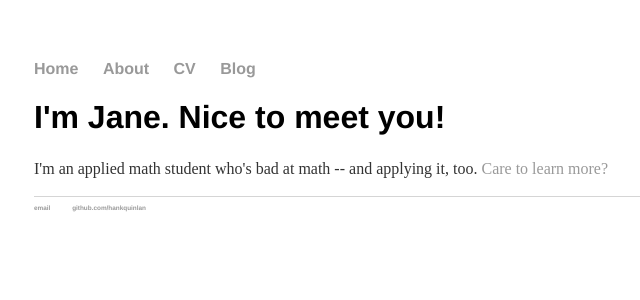
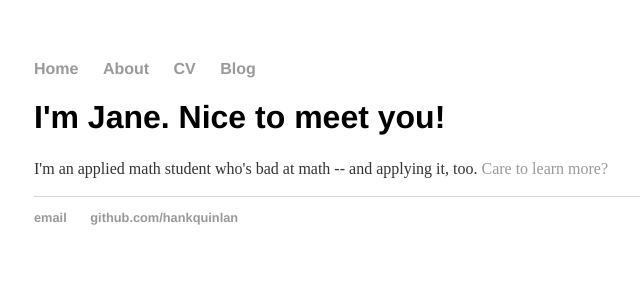
Before and after one commit to janepan9917/janepan9917.github.io, a Jekyll site: the page built from index.html, in a window 1280 px wide. Shown: the top 300 px of the page, without its empty margins (158-798 px from the left). Built offline with Jekyll 4.4.1, drawn with Linux system fonts in a browser that asks for light colours.

Commit message:
Update main.css

```diff
--- a/css/main.css
+++ b/css/main.css
@@ -30,7 +30,7 @@ p {
 }
 footer {
     border-top: 1px solid #d5d5d5;
-    font-size: .4em;
+    font-size: .8em;
 }
 
 ul.posts {
```
